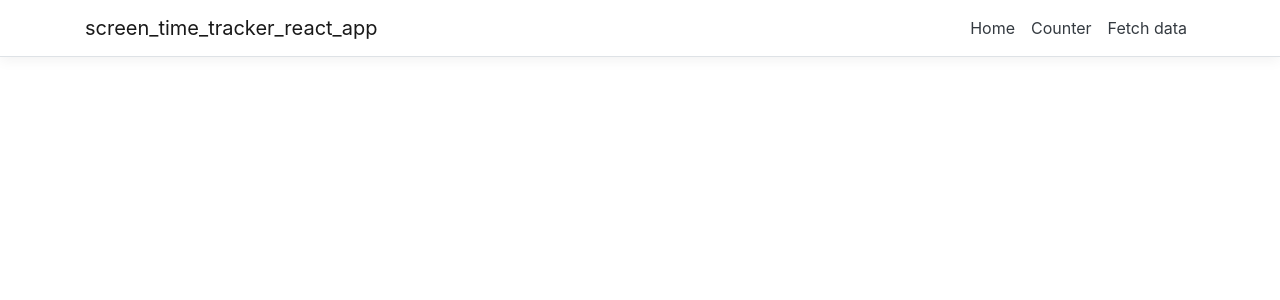
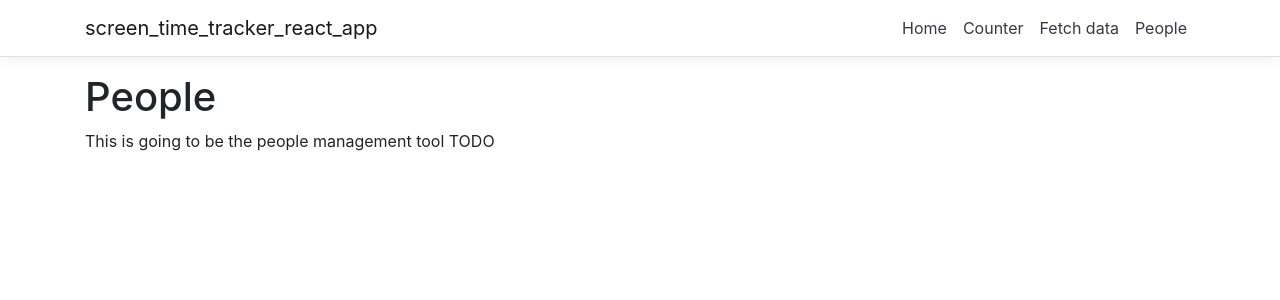
Before and after one commit to evalann/screen-time-tracker, a React (Create React App) app in the folder src/screen-time-tracker-react-app/ClientApp/: page /people in a window 1280 px wide. Shown: the top 300 px of the page. Built offline with nearby package versions, Linux system fonts and the light colour scheme.

Commit message:
Fixed some node package issues, scaffolded the people component while learning how to test react components.

```diff
--- a/src/screen-time-tracker-react-app/ClientApp/package.json
+++ b/src/screen-time-tracker-react-app/ClientApp/package.json
@@ -17,7 +17,7 @@
   },
   "devDependencies": {
     "ajv": "^6.12.4",
-    "cross-env": "^5.2.0",
+    "cross-env": "^5.2.1",
     "eslint": "^6.8.0",
     "eslint-config-react-app": "^5.2.1",
     "eslint-plugin-flowtype": "^4.7.0",
--- a/src/screen-time-tracker-react-app/ClientApp/src/App.js
+++ b/src/screen-time-tracker-react-app/ClientApp/src/App.js
@@ -4,6 +4,7 @@ import { Layout } from './components/Layout';
 import { Home } from './components/Home';
 import { FetchData } from './components/FetchData';
 import { Counter } from './components/Counter';
+import { People } from './components/People';
 
 import './custom.css'
 
@@ -16,6 +17,7 @@ export default class App extends Component {
         <Route exact path='/' component={Home} />
         <Route path='/counter' component={Counter} />
         <Route path='/fetch-data' component={FetchData} />
+        <Route path='/people' component={People} />
       </Layout>
     );
   }
--- a/src/screen-time-tracker-react-app/ClientApp/src/components/NavMenu.js
+++ b/src/screen-time-tracker-react-app/ClientApp/src/components/NavMenu.js
@@ -39,6 +39,9 @@ export class NavMenu extends Component {
                 <NavItem>
                   <NavLink tag={Link} className="text-dark" to="/fetch-data">Fetch data</NavLink>
                 </NavItem>
+                <NavItem>
+                  <NavLink tag={Link} className="text-dark" to="/people">People</NavLink>
+                </NavItem>
               </ul>
             </Collapse>
           </Container>
--- /dev/null
+++ b/src/screen-time-tracker-react-app/ClientApp/src/components/People.js
@@ -0,0 +1,17 @@
+import React, { Component } from 'react';
+
+export class People extends Component {
+    constructor(props) {
+        super(props);
+      }
+
+    render() {
+        return (
+            <div>
+                <h1>People</h1>
+
+                <p>This is going to be the people management tool TODO</p>
+            </div>
+        );
+    }
+}
```
Also changed, not shown: 2 other files (tests, documents, lock files or other folders).
